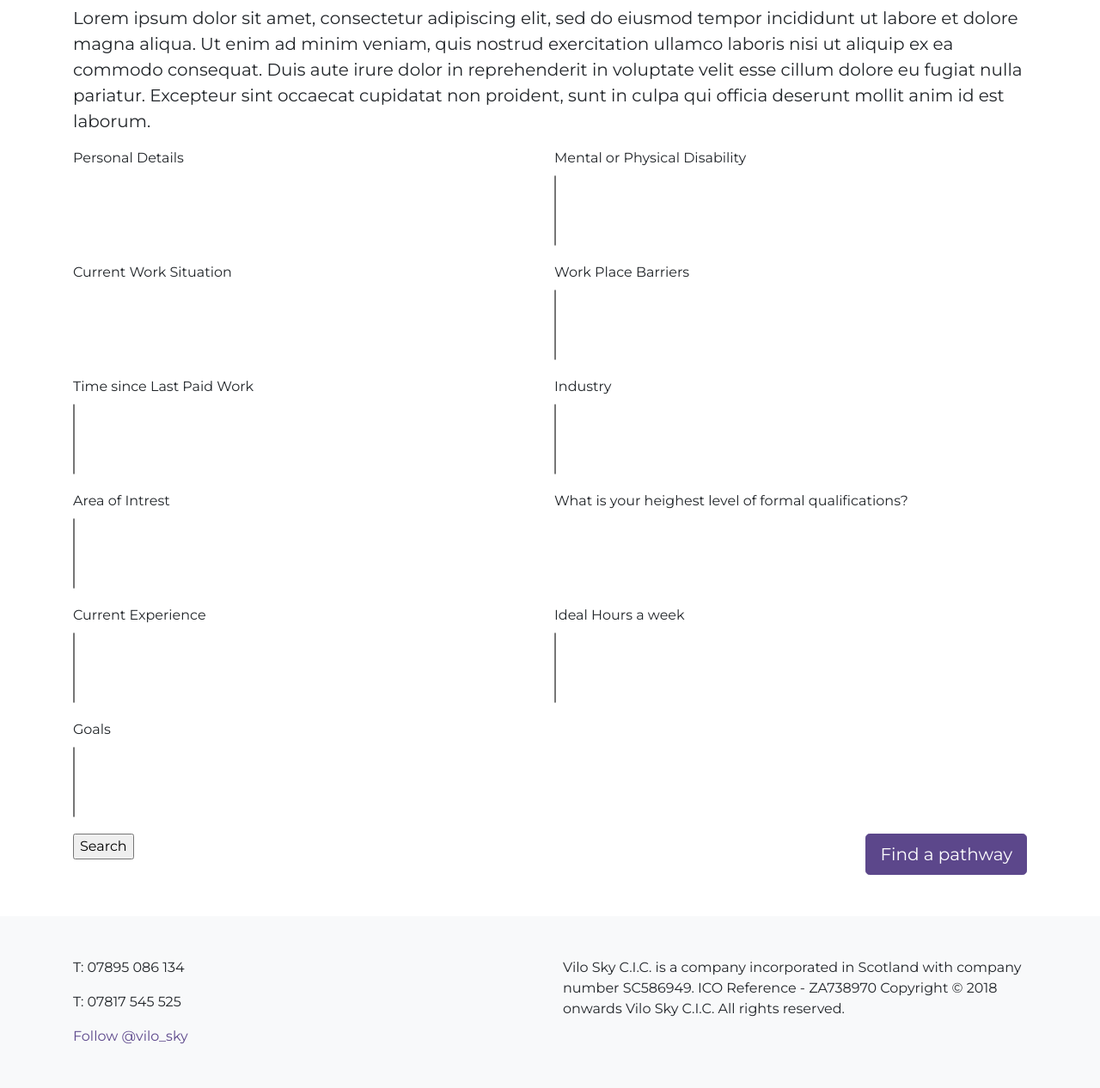
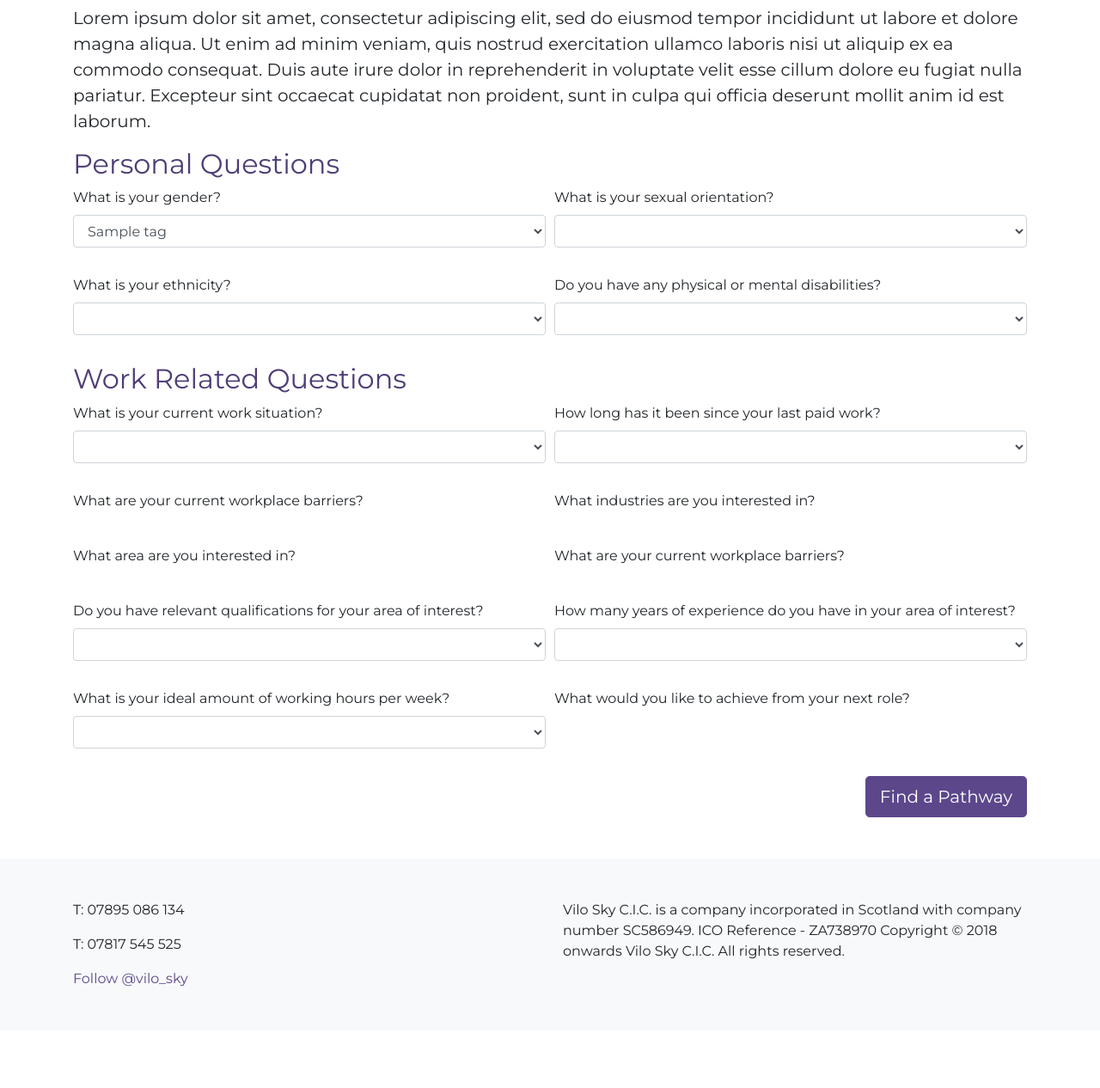
Before and after one commit to tp3-2020-CS32/ViloSky, a Django app: page /paths/search/ in a window 1280 px wide. Shown: the part 165-1431 px from the top of the page at 86% size. After the commit the page ends 1313 px from the top, so only its background shows below. Run offline with Django 3.2, Linux system fonts and the light colour scheme; tables that the repository leaves empty hold one stand-in row (values such as "Sample post"); lists and menus that the app fills with data are empty; some libraries are stand-ins or nearby versions.

Commit message:
models, forms and search template updated

```diff
--- a/vilosky_paths/paths/forms.py
+++ b/vilosky_paths/paths/forms.py
@@ -25,15 +25,15 @@ class UserProfileForm(forms.ModelForm):
 
 class SearchForm(forms.Form):
     gender_tags = forms.ModelMultipleChoiceField(queryset=Tag.objects.filter(tag_categories="Gender"), to_field_name="tag_name", required=False)
-    sexual_orientation_tags = forms.ModelMultipleChoiceField(queryset=Tag.objects.filter(tag_categories="Sexual Orientation"), to_field_name="tag_name", required=False)
+    sexual_orientation_tags = forms.ModelMultipleChoiceField(queryset=Tag.objects.filter(tag_categories="Sexual orientation"), to_field_name="tag_name", required=False)
     ethnicity_tags = forms.ModelMultipleChoiceField(queryset=Tag.objects.filter(tag_categories="Ethnicity"), to_field_name="tag_name", required=False)
     disability_tags = forms.ModelMultipleChoiceField(queryset=Tag.objects.filter(tag_categories="Physical or mental disability"), to_field_name="tag_name", required=False)
     current_work_situation_tags = forms.ModelMultipleChoiceField(queryset=Tag.objects.filter(tag_categories="Current work situation"), to_field_name="tag_name", required=False)
-    work_place_barriers_tags = forms.ModelMultipleChoiceField(queryset=Tag.objects.filter(tag_categories="Current workplace barriers"), to_field_name="tag_name", required=False)
+    work_place_barriers_tags = forms.ModelMultipleChoiceField(widget=forms.CheckboxSelectMultiple, queryset=Tag.objects.filter(tag_categories="Current workplace barriers"), to_field_name="tag_name", required=False)
     last_paid_work_tags = forms.ModelMultipleChoiceField(queryset=Tag.objects.filter(tag_categories="Time since last paid work"), to_field_name="tag_name", required=False)
-    industry_tags = forms.ModelMultipleChoiceField(queryset=Tag.objects.filter(tag_categories="Industries interested in"), to_field_name="tag_name", required=False)
-    area_of_interest_tags = forms.ModelMultipleChoiceField(queryset=Tag.objects.filter(tag_categories="Area of interest"), to_field_name="tag_name", required=False)
+    industry_tags = forms.ModelMultipleChoiceField(widget=forms.CheckboxSelectMultiple, queryset=Tag.objects.filter(tag_categories="Industries interested in"), to_field_name="tag_name", required=False)
+    area_of_interest_tags = forms.ModelMultipleChoiceField(widget=forms.CheckboxSelectMultiple, queryset=Tag.objects.filter(tag_categories="Area of interest"), to_field_name="tag_name", required=False)
     formal_qualifications_tags = forms.ModelMultipleChoiceField(queryset=Tag.objects.filter(tag_categories="Formal qualifications"), to_field_name="tag_name", required=False)
     current_experience_tags = forms.ModelMultipleChoiceField(queryset=Tag.objects.filter(tag_categories="Current experience"), to_field_name="tag_name", required=False)
     ideal_hours_tags = forms.ModelMultipleChoiceField(queryset=Tag.objects.filter(tag_categories="Ideal working hours a week"), to_field_name="tag_name", required=False)
-    goals_tags = forms.ModelMultipleChoiceField(queryset=Tag.objects.filter(tag_categories="Goals"), to_field_name="tag_name", required=False)
+    goals_tags = forms.ModelMultipleChoiceField(widget=forms.CheckboxSelectMultiple, queryset=Tag.objects.filter(tag_categories="Goals"), to_field_name="tag_name", required=False)
--- a/vilosky_paths/paths/models.py
+++ b/vilosky_paths/paths/models.py
@@ -34,7 +34,7 @@ class Tag(models.Model):
                                 (Ideal_Hours, "Ideal working hours a week"),
                                 (Goals, "Goals"))
 
-    tag_name = models.CharField(max_length = 50, unique=True)
+    tag_name = models.CharField(max_length = 50, unique=False)
     tag_categories = models.CharField(max_length = 50, choices=tag_categories_choices,default=Gender)
 
     def __str__(self):
--- a/vilosky_paths/templates/paths/search.html
+++ b/vilosky_paths/templates/paths/search.html
@@ -2,7 +2,7 @@
 {% load static %}
 
 {% block title_block %}
-Search
+Search - Vilo Sky
 {% endblock %}
 
 {% block body_block %}
@@ -15,97 +15,179 @@ Search
         laborum.</p>
 
     <form id="search_form" method="post" action="{% url 'paths:search' %}" enctype="multipart/form-data">
+        <h2>Personal Questions</h2>
         {% csrf_token %}
+        <div class="form-row">
+            <div class="col-md-6 mb-3">
+                <div class="form-group">
+                    <label for="gender_tags">What is your gender?</label>
+                    <select id="gender_tags" name="gender_tags" class="form-control">
+                        {% for tag in search_form.gender_tags %}
+                        {{ tag }}
+                        {% endfor %}
+                    </select>
+                </div>
+            </div>
+
+            <div class="col-md-6 mb-3">
+                <div class="form-group">
+                    <label for="sexual_orientation_tags">What is your sexual orientation?</label>
+                    <select id="sexual_orientation_tags" name="sexual_orientation_tags" class="form-control">
+                        {% for tag in search_form.sexual_orientation_tags %}
+                        {{ tag }}
+                        {% endfor %}
+                    </select>
+                </div>
+            </div>
+        </div>
 
         <div class="form-row">
             <div class="col-md-6 mb-3">
-                <label for="validationDefault01">Personal Details</label>
-				<div class="fieldWrapper">
-					{{ search_form.personal_details_tags }}
+                <div class="form-group">
+                    <label for="ethnicity_tags">What is your ethnicity?</label>
+                    <select id="ethnicity_tags" name="ethnicity_tags" class="form-control">
+                        {% for tag in search_form.ethnicity_tags %}
+                        {{ tag }}
+                        {% endfor %}
+                    </select>
                 </div>
             </div>
+
             <div class="col-md-6 mb-3">
-                <label for="validationDefault02">Mental or Physical Disability</label>
-				<div class="fieldWrapper">
-					{{ search_form.disability_tags }}
+                <div class="form-group">
+                    <label for="disability_tags">Do you have any physical or mental disabilities?</label>
+                    <select id="disability_tags" name="disability_tags" class="form-control">
+                        {% for tag in search_form.disability_tags %}
+                        {{ tag }}
+                        {% endfor %}
+                    </select>
                 </div>
             </div>
         </div>
+
+        <h2>Work Related Questions</h2>
         <div class="form-row">
             <div class="col-md-6 mb-3">
-                <label for="validationDefault03">Current Work Situation</label>
-                <div class="fieldWrapper">
-					{{ search_form.current_work_situations }}
+                <div class="form-group">
+                    <label for="current_work_situation_tags">What is your current work situation?</label>
+                    <select id="current_work_situation_tags" name="current_work_situation_tags" class="form-control">
+                        {% for tag in search_form.current_work_situation_tags %}
+                        {{ tag }}
+                        {% endfor %}
+                    </select>
                 </div>
             </div>
+
             <div class="col-md-6 mb-3">
-                <label for="validationDefault04">Work Place Barriers</label>
-				<div class="fieldWrapper">
-					{{ search_form.work_place_barriers_tags }}
+                <div class="form-group">
+                    <label for="last_paid_work_tags">How long has it been since your last paid work?</label>
+                    <select id="last_paid_work_tags" name="current_work_situation_tags" class="form-control">
+                        {% for tag in search_form.last_paid_work_tags %}
+                        {{ tag }}
+                        {% endfor %}
+                    </select>
                 </div>
             </div>
         </div>
+
         <div class="form-row">
             <div class="col-md-6 mb-3">
-                <label for="validationDefault05">Time since Last Paid Work</label>
-				<div class="fieldWrapper">
-					{{ search_form.last_paid_work_tags }}
+                <div class="form-group">
+                    <label>What are your current workplace barriers?</label> <br>
+                    {% for tag in search_form.work_place_barriers_tags %}
+                    <div class="form-check form-check-inline">
+                        {{ tag }}
+                    </div>
+                    {% endfor %}
                 </div>
             </div>
+
             <div class="col-md-6 mb-3">
-                <label for="validationDefault05">Industry</label>
-				<div class="fieldWrapper">
-					{{ search_form.industry_tags }}
+                <div class="form-group">
+                    <label>What industries are you interested in?</label> <br>
+                    {% for tag in search_form.industry_tags %}
+                    <div class="form-check form-check-inline">
+                        {{ tag }}
+                    </div>
+                    {% endfor %}
                 </div>
             </div>
         </div>
-        <div class="form-row">
+
+        <div class="form-row ">
             <div class="col-md-6 mb-3">
-                <label for="validationDefault05">Area of Intrest</label>
-				<div class="fieldWrapper">
-					{{ search_form.area_of_interest_tags }}
+                <div class="form-group">
+                    <label>What area are you interested in?</label> <br>
+                    {% for tag in search_form.area_of_interest_tags %}
+                    <div class="form-check form-check-inline">
+                        {{ tag }}
+                    </div>
+                    {% endfor %}
                 </div>
             </div>
+
             <div class="col-md-6 mb-3">
-                <label for="validationDefault05">What is your heighest level of formal qualifications?</label>
-				<div class="fieldWrapper">
-					{{ search_form.formal_qulifications_tags }}
+                <div class="form-group">
+                    <label>What are your current workplace barriers?</label> <br>
+                    {% for tag in search_form.work_place_barriers_tags %}
+                    <div class="form-check form-check-inline">
+                        {{ tag }}
+                    </div>
+                    {% endfor %}
                 </div>
             </div>
         </div>
-        <div class="form-row">
+
+        <div class="form-row ">
             <div class="col-md-6 mb-3">
-                <label for="validationDefault05">Current Experience</label>
-				<div class="fieldWrapper">
-					{{ search_form.current_experience_tags }}
+                <div class="form-group">
+                    <label for="formal_qualifications_tags">Do you have relevant qualifications for your area of
+                        interest?</label>
+                    <select id="formal_qualifications_tags" name="formal_qualifications_tags" class="form-control">
+                        {% for tag in search_form.formal_qualifications_tags %}
+                        {{ tag }}
+                        {% endfor %}
+                    </select>
                 </div>
             </div>
+
             <div class="col-md-6 mb-3">
-                <label for="validationDefault05">Ideal Hours a week</label>
-				<div class="fieldWrapper">
-					{{ search_form.ideal_hours_tags }}
+                <div class="form-group">
+                    <label for="current_experience_tags">How many years of experience do you have in your area of
+                        interest?</label>
+                    <select id="current_experience_tags" name="current_experience_tags" class="form-control">
+                        {% for tag in search_form.current_experience_tags %}
+                        {{ tag }}
+                        {% endfor %}
+                    </select>
                 </div>
             </div>
         </div>
-        <div class="form-row">
+
+        <div class="form-row ">
             <div class="col-md-6 mb-3">
-                <label for="validationDefault05">Goals</label>
-				<div class="fieldWrapper">
-					{{ search_form.goals_tags }}
+                <div class="form-group">
+                    <label for="ideal_hours_tags">What is your ideal amount of working hours per week?</label>
+                    <select id="ideal_hours_tags" name="ideal_hours_tags" class="form-control">
+                        {% for tag in search_form.ideal_hours_tags %}
+                        {{ tag }}
+                        {% endfor %}
+                    </select>
+                </div>
+            </div>
+
+            <div class="col-md-6 mb-3">
+                <div class="form-group">
+                    <label>What would you like to achieve from your next role?</label> <br>
+                    {% for tag in search_form.goals_tags %}
+                    <div class="form-check form-check-inline">
+                        {{ tag }}
+                    </div>
+                    {% endfor %}
                 </div>
             </div>
         </div>
-        <a href="{% url 'paths:dashboard' %}" type="button" class="float-right btn btn-primary btn-lg">Find a pathway</a>
-
-
-
-
-
-
-	<input type="submit" name="submit" value="Search" />
+        <input type="submit" name="submit" value="Find a Pathway" class="float-right btn btn-lg" />
     </form>
-
-
-
 </div>
 {% endblock %}
```
Lines whose indentation alone changed are shown as unchanged.
